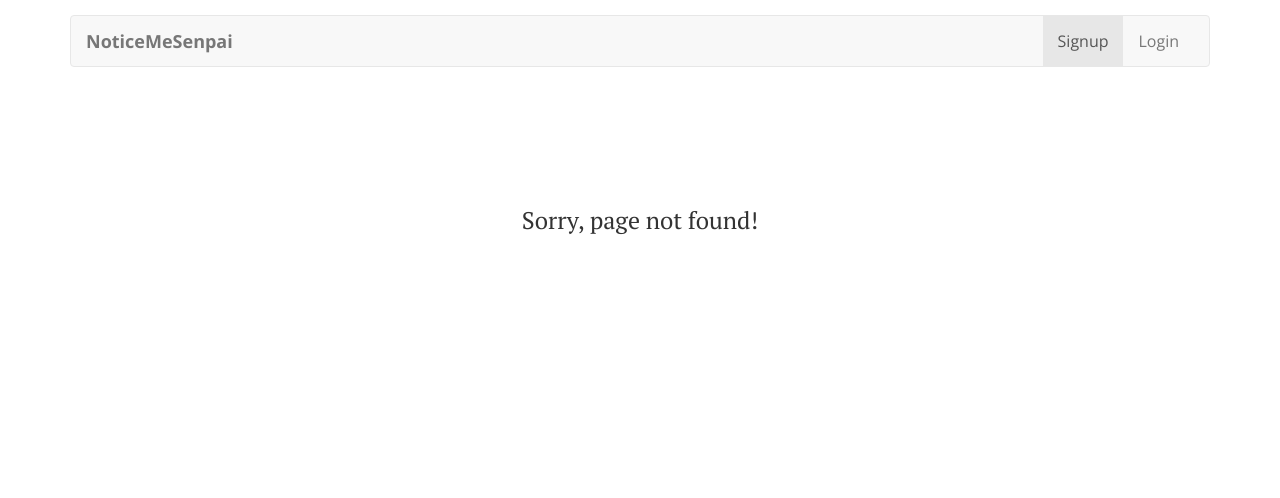
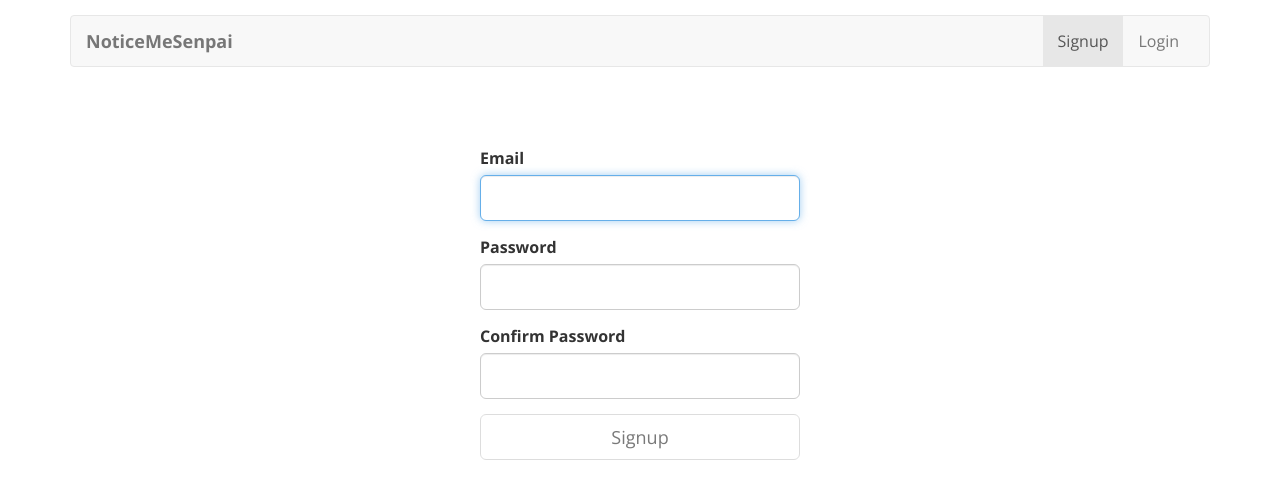
Before and after one commit to DylanLovesCoffee/notice-me, a React (Create React App) app: page /signup in a window 1280 px wide. Before the commit this address had no page. Shown: the top 498 px of the page. Built offline with nearby package versions, Linux system fonts and the light colour scheme.

Commit message:
Create signup route and form

```diff
--- a/src/Routes.js
+++ b/src/Routes.js
@@ -3,10 +3,12 @@ import { Route, Switch } from "react-router-dom";
 import Home from "./containers/Home";
 import NotFound from "./containers/NotFound";
 import Login from "./containers/Login";
+import Signup from "./containers/Signup";
 
 export default () =>
   <Switch>
     <Route path="/" exact component={Home} />
     <Route path="/login" exact component={Login} />
+    <Route path="/signup" exact component={Signup} />
     <Route component={NotFound} />
   </Switch>;
--- a/src/components/RouteNavItem.js
+++ b/src/components/RouteNavItem.js
@@ -1,4 +1,4 @@
-import React, { Component } from "react";
+import React from "react";
 import { Route } from "react-router-dom";
 import { NavItem } from "react-bootstrap";
 
--- a/src/containers/NotFound.js
+++ b/src/containers/NotFound.js
@@ -1,4 +1,4 @@
-import React, { Component } from "react";
+import React from "react";
 import "./NotFound.css";
 
 export default () =>
--- a/src/containers/Signup.css
+++ b/src/containers/Signup.css
@@ -0,0 +1,16 @@
+@media all and (min-width: 480px) {
+  .Signup {
+    padding: 60px 0;
+  }
+
+  .Signup form {
+    margin: 0 auto;
+    max-width: 320px;
+  }
+}
+
+.Signup form span.help-block {
+  font-size: 14px;
+  padding-bottom: 10px;
+  color: #999;
+}
--- a/src/containers/Signup.js
+++ b/src/containers/Signup.js
@@ -6,11 +6,90 @@ import {
   ControlLabel
 } from "react-bootstrap";
 import "./Signup.css";
+import LoaderButton from "../components/LoaderButton.js";
 
 class Signup extends Component {
+  constructor(props) {
+    super(props);
+
+    this.state = {
+      isLoading: false,
+      email: "",
+      password: "",
+      confirmPassword: ""
+    };
+  }
+
+  validateForm() {
+    return (
+      this.state.email.length > 0 &&
+      this.state.password.length > 0 &&
+      this.state.password === this.state.confirmPassword
+    );
+  }
+
+  handleChange = event => {
+    this.setState({
+      [event.target.id]: event.target.value
+    });
+  }
+
+  handleSubmit = async event => {
+    event.preventDefault();
+
+    this.setState({ isLoading: true });
+
+    this.setState({ isLoading: false });
+  }
+
+  renderForm() {
+    return (
+      <form onSubmit={this.handleSubmit}>
+        <FormGroup controlId="email" bsSize="large">
+          <ControlLabel>Email</ControlLabel>
+          <FormControl
+            autoFocus
+            type="email"
+            value={this.state.email}
+            onChange={this.handleChange}
+          />
+        </FormGroup>
+        <FormGroup controlId="password" bsSize="large">
+          <ControlLabel>Password</ControlLabel>
+          <FormControl
+            value={this.state.password}
+            onChange={this.handleChange}
+            type="password"
+          />
+        </FormGroup>
+        <FormGroup controlId="confirmPassword" bsSize="large">
+          <ControlLabel>Confirm Password</ControlLabel>
+          <FormControl
+            value={this.state.confirmPassword}
+            onChange={this.handleChange}
+            type="password"
+          />
+        </FormGroup>
+        <LoaderButton
+          block
+          bsSize="large"
+          disabled={!this.validateForm()}
+          type="submit"
+          isLoading={this.state.isLoading}
+          text="Signup"
+          loadingText="Signing up…"
+        />
+      </form>
+    );
+  }
+
   render() {
     return (
-
-    )
+      <div className="Signup">
+        {this.renderForm()}
+      </div>
+    );
   }
 }
+
+export default Signup;
```
